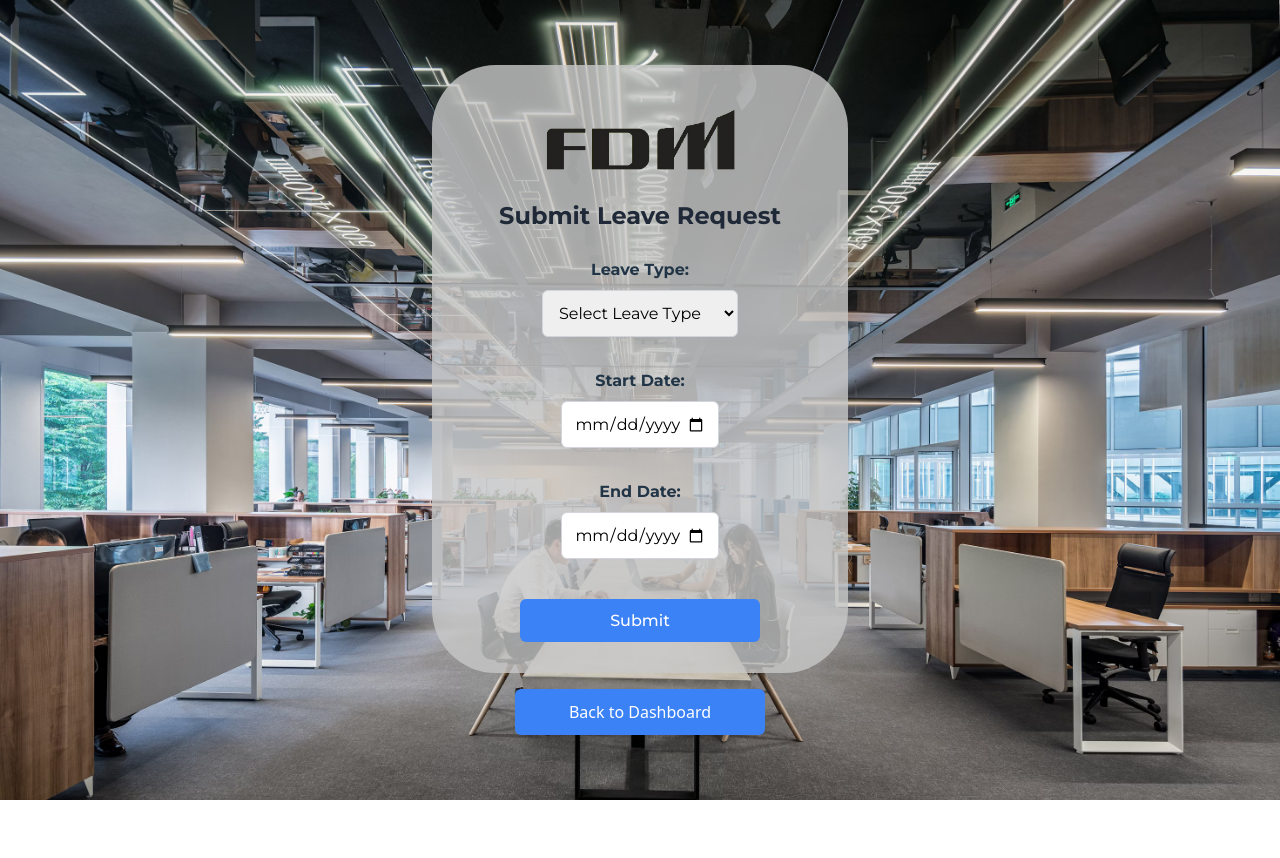
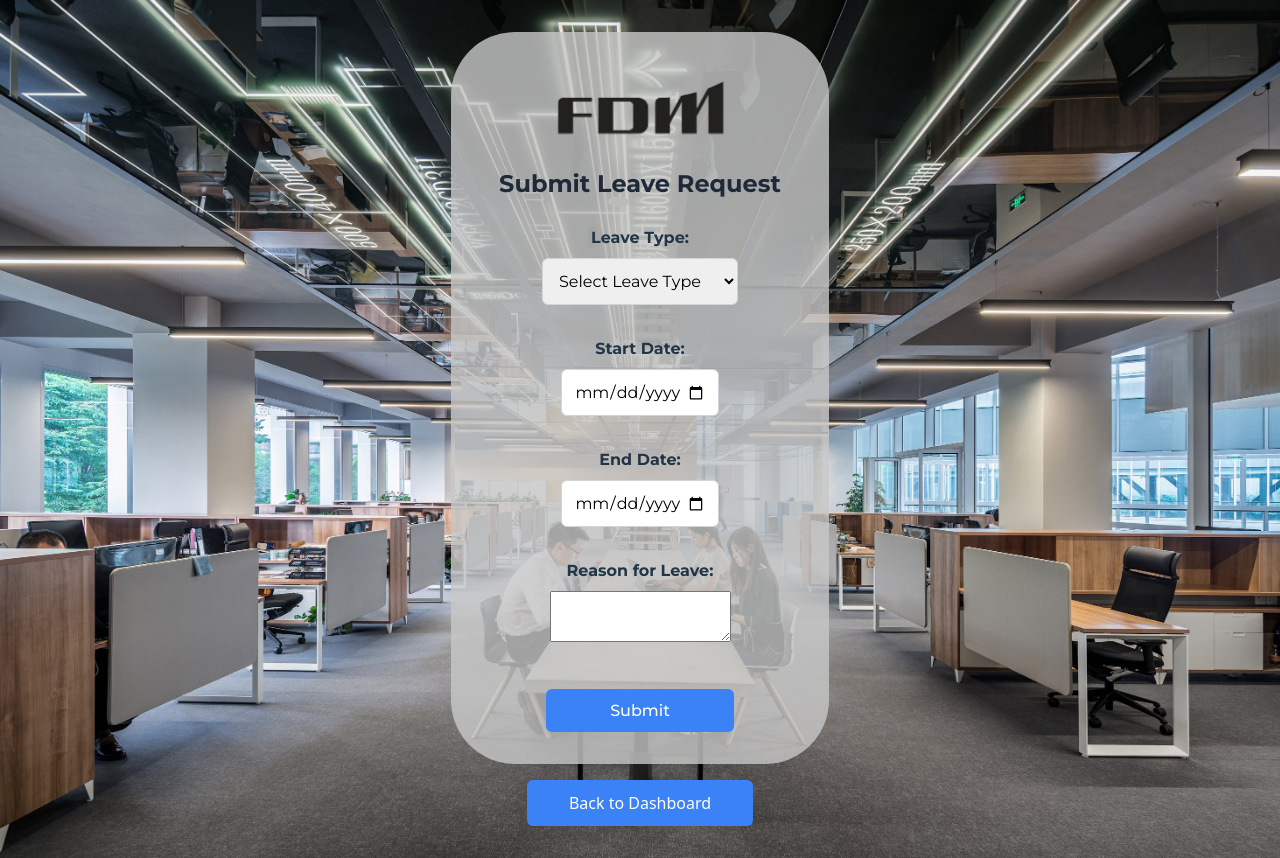
Before and after one commit to mollyhall05/employee-portal, a React (Vite) app: page /submit-leave in a window 1280 px wide. Before the commit the page ends 800 px from the top, so only its background shows below. Built offline with nearby package versions, Linux system fonts and the light colour scheme; a web font is replaced by a local one.

Commit message:
Fixed Approve-Leave.jsx

```diff
--- a/src/pages/Approve-Leave.jsx
+++ b/src/pages/Approve-Leave.jsx
@@ -1,7 +1,7 @@
 import React, { useEffect, useState } from 'react';
 import { useNavigate } from 'react-router-dom';
 import { database } from '../firebase_setup/firebase.js';
-import { collection, getDocs, query, onSnapshot, where, updateDoc, doc } from 'firebase/firestore';
+import { collection, getDocs, getDoc, query, onSnapshot, where, updateDoc, doc } from 'firebase/firestore';
 
 const ApproveLeave = () => {
     const [leaveRequests, setLeaveRequests] = useState([]);
@@ -17,7 +17,17 @@ const ApproveLeave = () => {
                     id: doc.id,
                     ...doc.data(),
                 }));
-                setLeaveRequests(leaves);
+
+                const leavesWithNames = await Promise.all(leaves.map(async (leave)=> {
+                  const employeeDoc = await getDoc(doc(database, 'Employees', leave.userID));
+                  const employeeName = employeeDoc.exists() ? employeeDoc.data().name : 'Unknown';
+                  return {
+                      ...leave,
+                      employeeName: employeeName,
+                  };
+                }))
+
+                setLeaveRequests(leavesWithNames);
             } catch (error) {
                 console.error('Error fetching leave requests:', error);
                 setStatus('Error fetching leave requests');
@@ -39,7 +49,7 @@ const ApproveLeave = () => {
       };
 
       return (
-        <div style={{ backgroundColor: 'white'}}>
+        <div className="main-container">
           <h2>Approve Leave Requests</h2>
           {status && <p>{status}</p>}
 
--- a/src/pages/Post-Notification.jsx
+++ b/src/pages/Post-Notification.jsx
@@ -32,7 +32,7 @@ const PostNotification = () => {
     };
 
     return (
-        <div style={{backgroundColor: 'white'}}>
+        <div className="main-container">
           <h2>Post a New Notification</h2>
 
           <form onSubmit={handleSubmit} className="space-y-4">
--- a/src/pages/Submit-Leave.jsx
+++ b/src/pages/Submit-Leave.jsx
@@ -12,6 +12,7 @@ function SubmitLeave() {
     const [leaveType, setLeaveType] = useState('');
     const [startDate, setStartDate] = useState('');
     const [endDate, setEndDate] = useState('');
+    const [reason, setReason] = useState('');
 
     useEffect(() => {
         const userData = localStorage.getItem("user");
@@ -31,7 +32,7 @@ function SubmitLeave() {
             alert('Start date cannot be after end date');
             return;
         }
-        const userID = userData.id; // Assuming EmployeeID is stored in localStorage
+        const userID = userData.id;
         try {
             console.log('User ID:', userID);
             const LeaveRequests = doc(database, 'LeaveRequests', userID);
@@ -46,6 +47,7 @@ function SubmitLeave() {
                 leaveType: leaveType,
                 startDate: startDate,
                 endDate: endDate,
+                reason: reason,
                 status: 'Pending',
             });
             alert('Leave request submitted successfully!');
@@ -102,6 +104,17 @@ function SubmitLeave() {
                     </div>
 
                     <br />
+                    <div>
+                        <label>Reason for Leave: </label>
+                        <textarea
+                            value={reason}
+                            onChange={(e) => setReason(e.target.value)}
+                            required
+                            rows="3"
+                        />
+                    </div>
+
+                    <br />
                     <button type="submit" onClick={handleSubmit}>Submit</button>
                 </form>
             </div>
--- a/src/pages/styles/Submit-Leave.css
+++ b/src/pages/styles/Submit-Leave.css
@@ -4,9 +4,8 @@
     align-items: center;
     justify-content: center;
     background: rgba(200, 200, 200, 0.8);
-    height:38rem;
-    width:26rem;
     border-radius: 4rem;
+    padding: 2rem;
     font-family: "Montserrat", sans-serif;
 }
 
```
